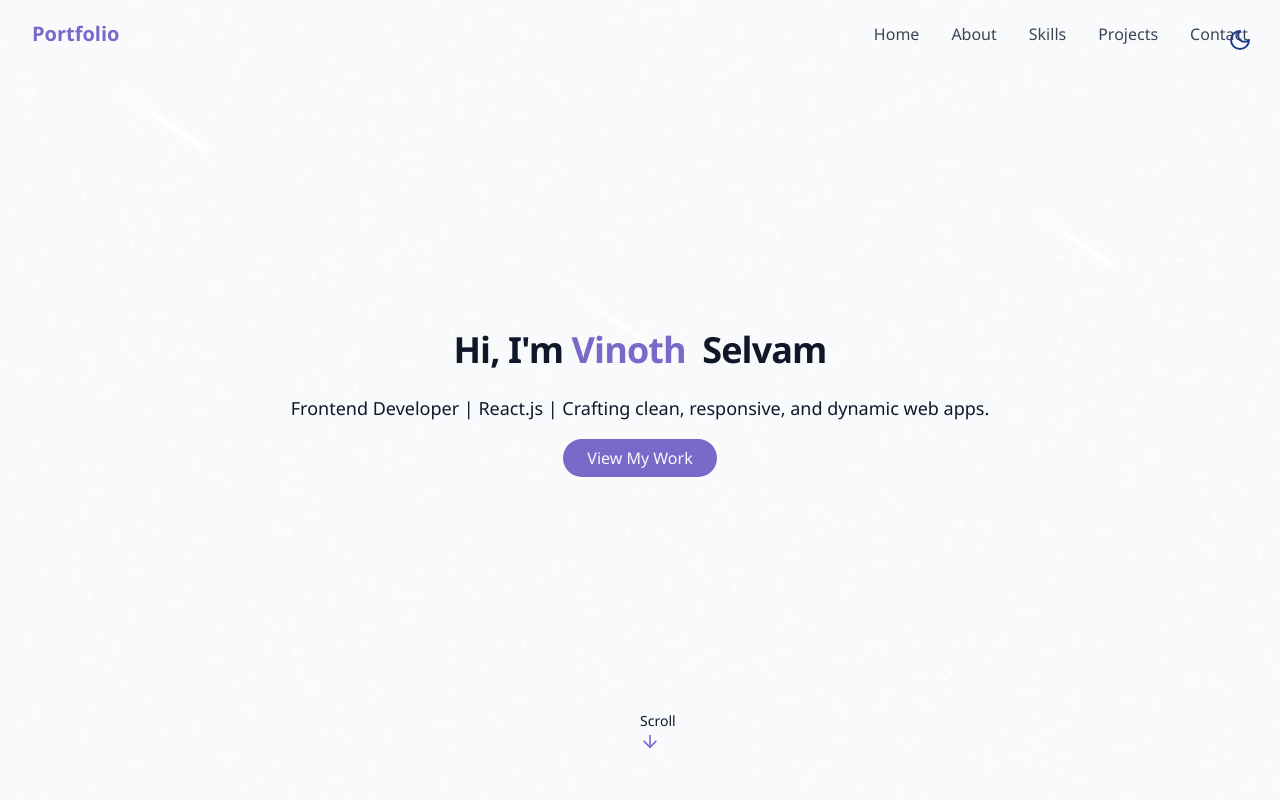
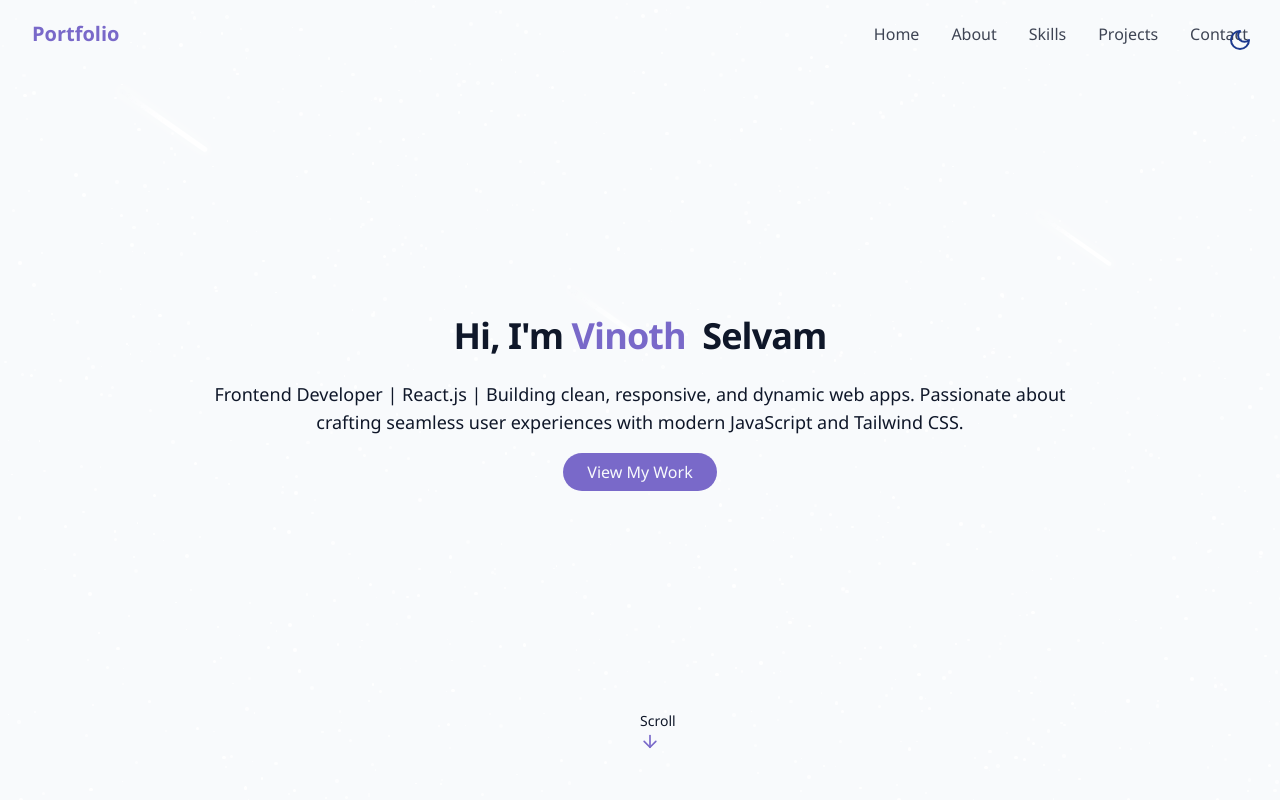
Before and after one commit to VinothSelvam17/Portfolio, a React (Vite) app: page / in a window 1280 px wide. Shown: the top 800 px of the page. Built offline with nearby package versions, Linux system fonts and the light colour scheme.

Commit message:
Update HeroSection.jsx

```diff
--- a/src/components/HeroSection.jsx
+++ b/src/components/HeroSection.jsx
@@ -17,8 +17,8 @@ export const HeroSection =() =>{
 
 {/* <p className="text-lg md-text-lg text-muted-foreground max-2-2xl mx-atuo opacity-0 animate-fade-in-delay-3">Full Stack Web Developer (MERN Stack) | React.js | Node.js | MongoDB | REST APIs. I build scalable, responsive web applications with clean UI and robust backend logic.</p> */}
                 <p className="text-lg md:text-lg text-muted-foreground max-w-4xl mx-auto animate-fade-in-delay-3">
-    Frontend Developer | React.js | Crafting clean, responsive, and dynamic web apps.
-
+     Frontend Developer | React.js | Building clean, responsive, and dynamic web apps.
+  Passionate about crafting seamless user experiences with modern JavaScript and Tailwind CSS.
 </p>
 
                 <div className="pt-0 opacity-0 animate-fade-in-delay-4">
```
